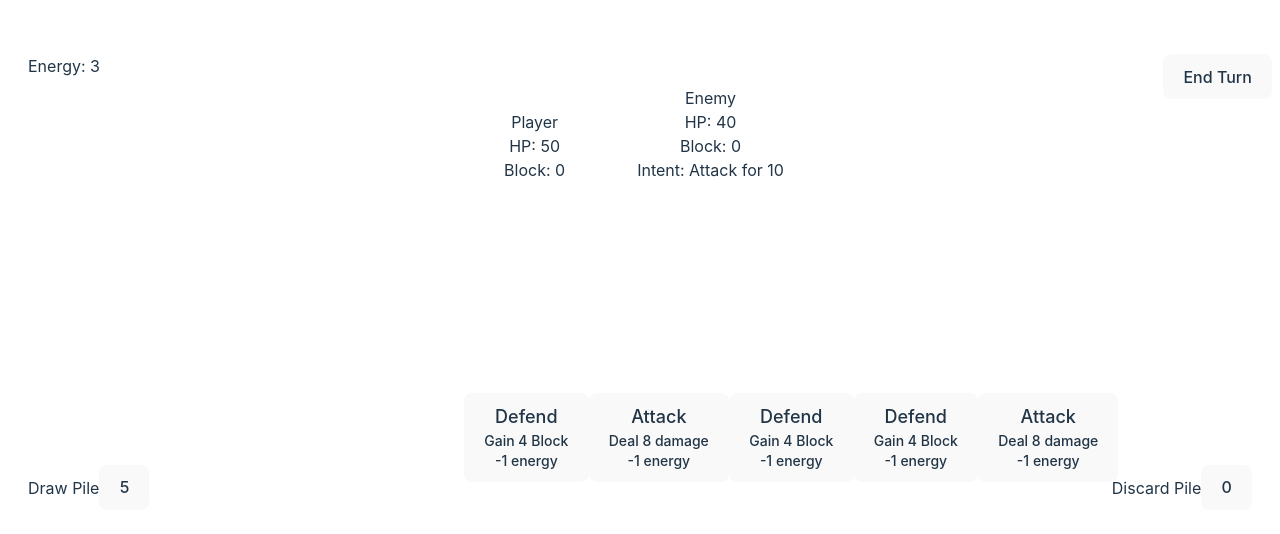
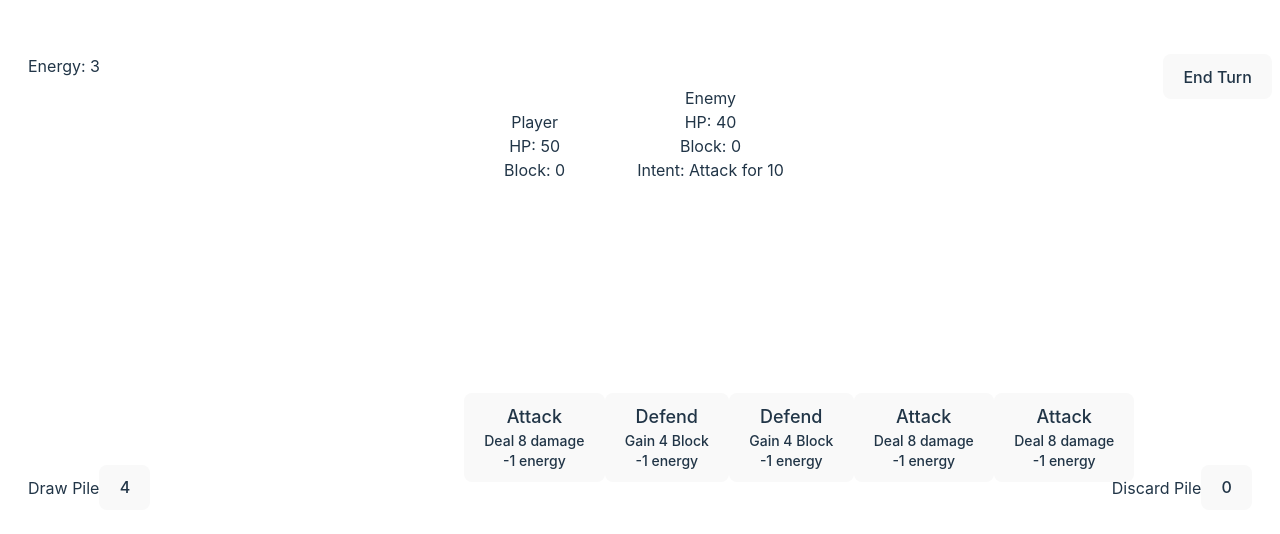
Before and after one commit to JonathanSchwob/vanquish, a React (Vite) app: page / in a window 1280 px wide. Shown: the part 262-796 px from the top of the page. Built offline with nearby package versions, Linux system fonts and the light colour scheme.

Commit message:
make starterdeck 9 cards

```diff
--- a/src/PlayBoard.tsx
+++ b/src/PlayBoard.tsx
@@ -69,12 +69,6 @@ const initializeDeck = () => {
       stats: 4,
       energy: 1,
     },
-    {
-      name: "Defend",
-      id: 10,
-      stats: 4,
-      energy: 1,
-    },
   ];
 
   return shuffle(starterDeck, "starter");
@@ -96,7 +90,7 @@ const shuffle = (deck: CardType[], name: string) => {
       deck[currentIndex],
     ];
   }
-  console.log(deck, name, "shuffled");
+
   return deck;
 };
 
@@ -127,21 +121,23 @@ const PlayBoard = () => {
   useEffect(() => {
     if (playerTurn === false) {
       console.log("starting enemy turn");
-      handlePlay();
+      handleEnemyTurn();
     }
   }, [playerTurn]);
 
   const endTurn = () => {
     if (playerHp <= 0) return console.error("player is dead");
+    if (!playerTurn) return console.error("not player turn");
     // discard hand
     const newDiscardCards = [...discardCards];
     newDiscardCards.push(...handCards);
     setHandCards([]);
     setDiscardCards(newDiscardCards);
     setPlayerTurn(false);
+    // handleEnemyTurn();
   };
 
-  const handlePlay = () => {
+  const handleEnemyTurn = () => {
     if (playerHp <= 0) return console.error("player is dead");
     if (playerTurn) return console.error("still player turn");
     setTimeout(() => {
@@ -152,25 +148,26 @@ const PlayBoard = () => {
       } else {
         setPlayerBlock(remainingBlock);
       }
-      startTurn();
+      startPlayerTurn();
     }, 1000);
   };
 
-  const startTurn = () => {
+  const startPlayerTurn = () => {
     setPlayerEnergy(3);
     setTurnNumber((turnNumber) => turnNumber + 1);
     dealHand();
+    console.log("starting player turn");
     setPlayerTurn(true);
   };
 
   const dealHand = () => {
     const newDeckCards = [...deckCards];
-    console.log(newDeckCards, "newDeckCards");
     const newHand = [];
     // deal 5 cards
     for (let i = 0; i < 5; i++) {
       // if no more cards are in drawDeck, transfer all discardCards to drawDeck
       if (newDeckCards.length === 0) {
+        console.log("shuffling discard pile into draw pile");
         newDeckCards.push(...discardCards);
         setDiscardCards([]);
         setDeckCards(newDeckCards);
@@ -221,16 +218,11 @@ const PlayBoard = () => {
 
 export default PlayBoard;
 
-//TODO: add max hand capacity of 10 to dealHand()
-//TODO: add out of energy notice
-//TODO turn system
-//TODO enemy intent
-//TODO draw deck features
-//TODO discard deck features
-//TODO pick phase
-//TODO react router for PickPhase and PlayPhase
-//TODO stop hardcoding cards
-//TODO more cards
+//TODO add max hand capacity of 10 to dealHand()
+//TODO add out of energy notice
+//TODO click discard pile to show cards inside (ordered)
+//TODO click draw pile to show cards inside (unordered)
+//TODO add more cards
 //TODO exhaust deck
 //TODO more enemies - never ending?
 //TODO relic rewards
```
